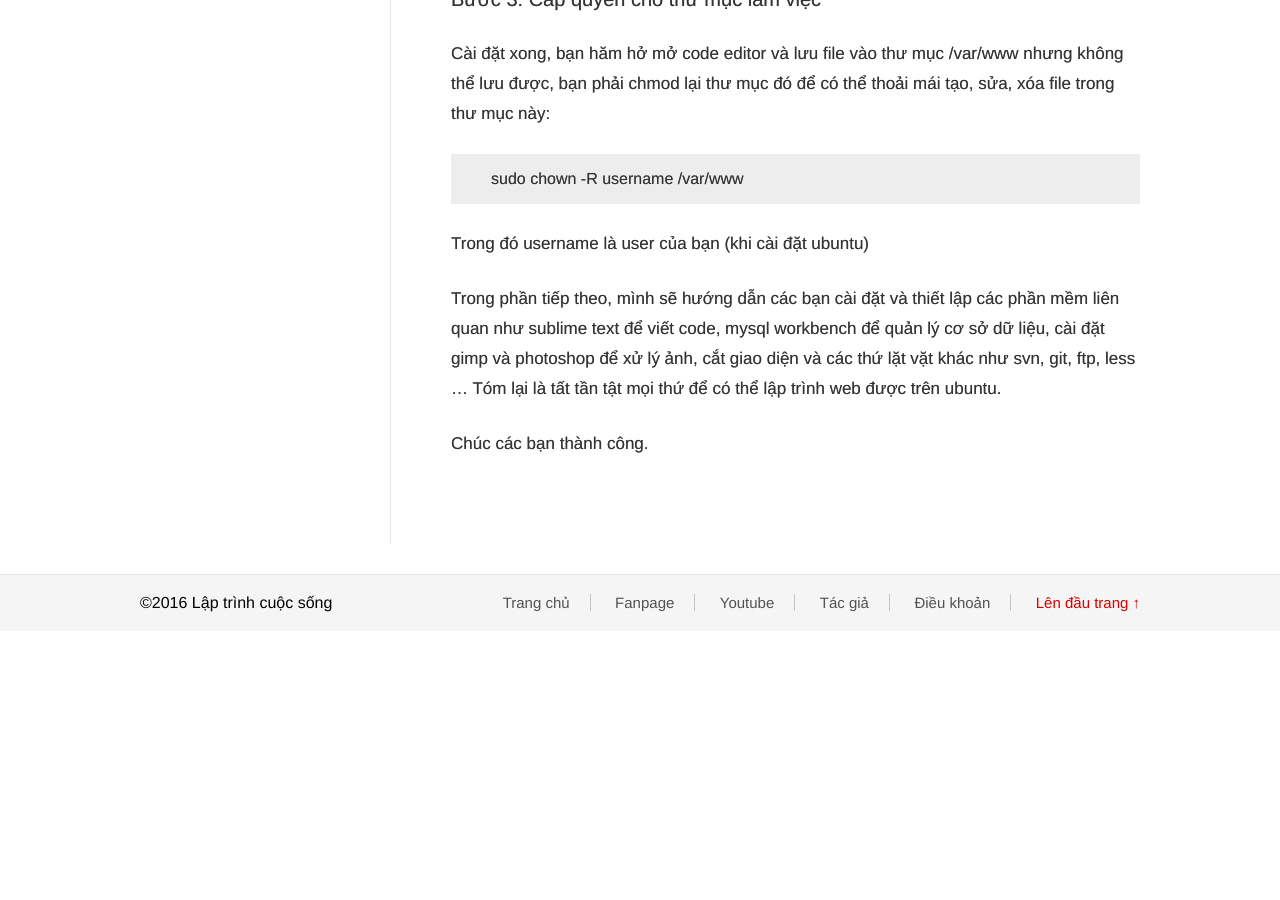
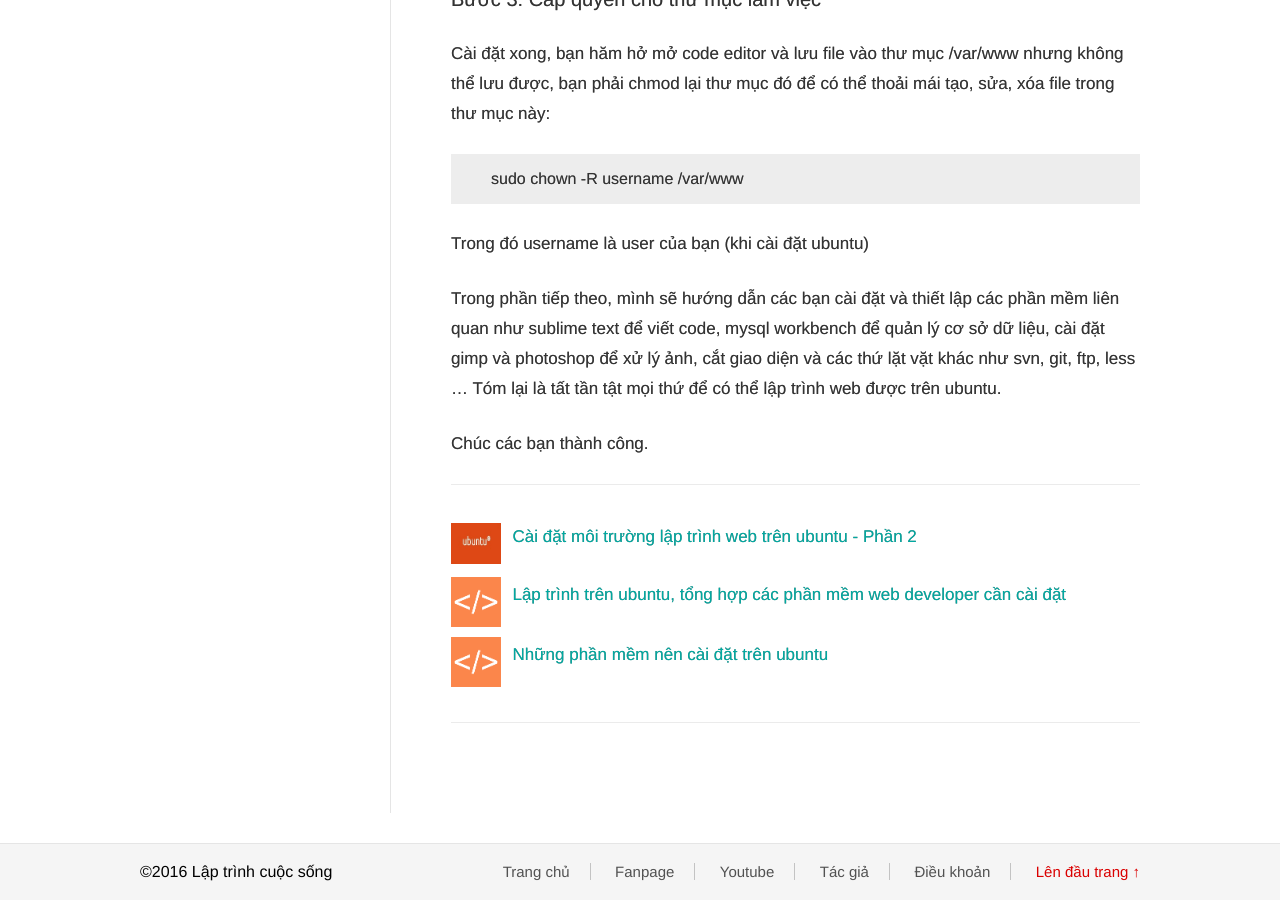
Before and after one commit to nguyentest/laptrinhcuocsong, a Jekyll site: the page built from _posts/2016-12-11-cai-dat-moi-truong-lap-trinh-web-tren-ubuntu-phan-1.md, in a window 1280 px wide and 900 px high, scrolled down 2151 px. Built offline with Jekyll 4.4.1, drawn with Linux system fonts in a browser that asks for light colours; before the commit the page ends 2782 px from its top, so only the background shows below that; some of the changed lines change nothing that is shown.

Commit message:
Update 2016-12-11-cai-dat-moi-truong-lap-trinh-web-tren-ubuntu-phan-1.md

```diff
--- a/_posts/2016-12-11-cai-dat-moi-truong-lap-trinh-web-tren-ubuntu-phan-1.md
+++ b/_posts/2016-12-11-cai-dat-moi-truong-lap-trinh-web-tren-ubuntu-phan-1.md
@@ -3,6 +3,13 @@ layout: post
 title: Cài đặt môi trường lập trình web trên ubuntu - Phần 1
 category: Linux - ubuntu
 thumbnail: ubuntu-php.jpg
+related_posts:
+ - title:
+   link: http://laptrinhcuocsong.com/cai-dat-moi-truong-lap-trinh-web-tren-ubuntu-phan-2.html
+ - title:
+   link: http://laptrinhcuocsong.com/lap-trinh-tren-ubuntu-cac-phan-mem-web-developer-can-cai-dat.html
+ - title:
+   link: http://laptrinhcuocsong.com/nhung-phan-mem-nen-cai-dat-tren-ubuntu.html
 ---
 Bạn là web developer trên ngôn ngữ php và muốn sử dụng ubuntu trong công việc của mình. Ubuntu hoàn toàn có đủ khả năng và hỗ trợ tốt công việc của bạn. Trong bài viết này mình sẽ giới thiệu cách thiết lập môi trường cho lập trình viên web trên ubuntu.
 
```
